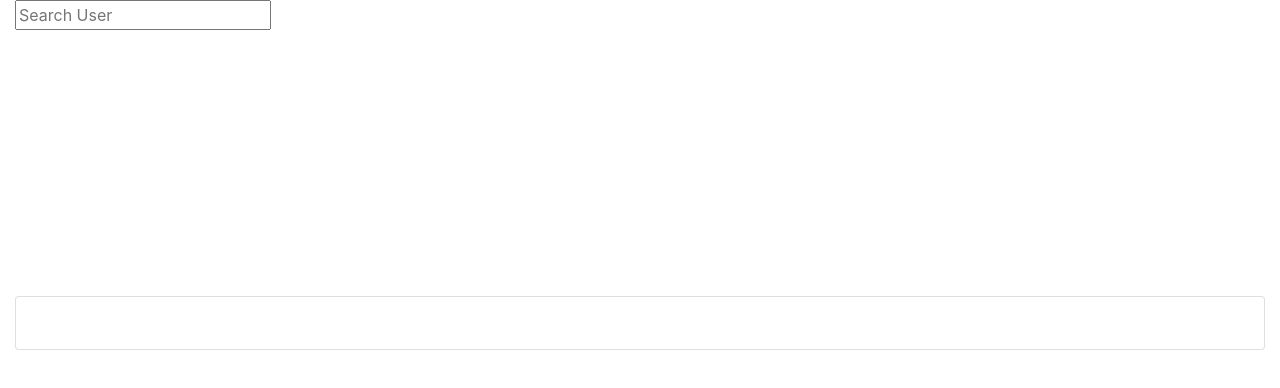
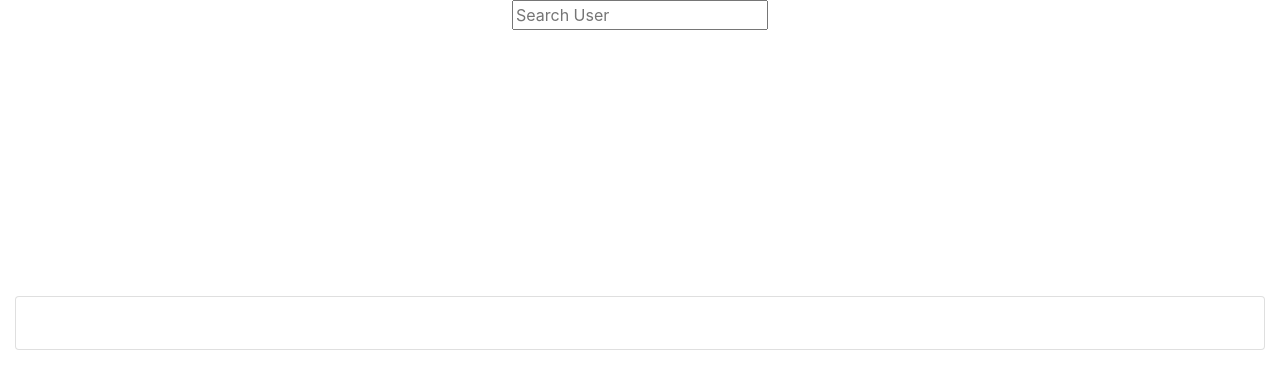
Before and after one commit to palm002/github-profiles, a React (Create React App) app: page / in a window 1280 px wide. Shown: the top 388 px of the page. Built offline with nearby package versions, Linux system fonts and the light colour scheme.

Commit message:
Add Header component

```diff
--- a/src/components/SearchBar.js
+++ b/src/components/SearchBar.js
@@ -14,8 +14,7 @@ class SearchBar extends React.Component {
 
   render() {
     return (
-      // TODO: center the searchbar below
-      <div className="">
+      <div className="" style={{ textAlign: `center` }}>
         <form className="" onSubmit={this.onFormSubmit}>
           <input
             type="text"
```
Also changed, not shown: src/components/Header.js (added, +7 -0 lines).
